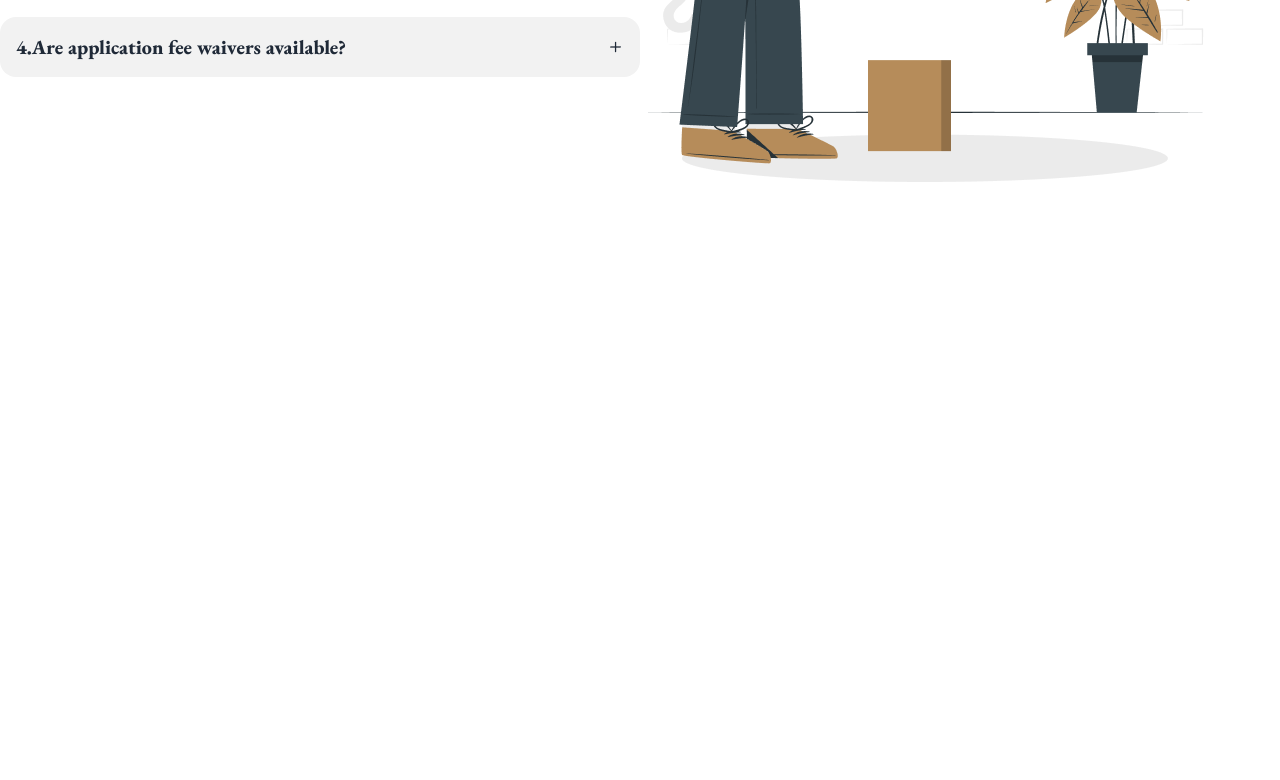
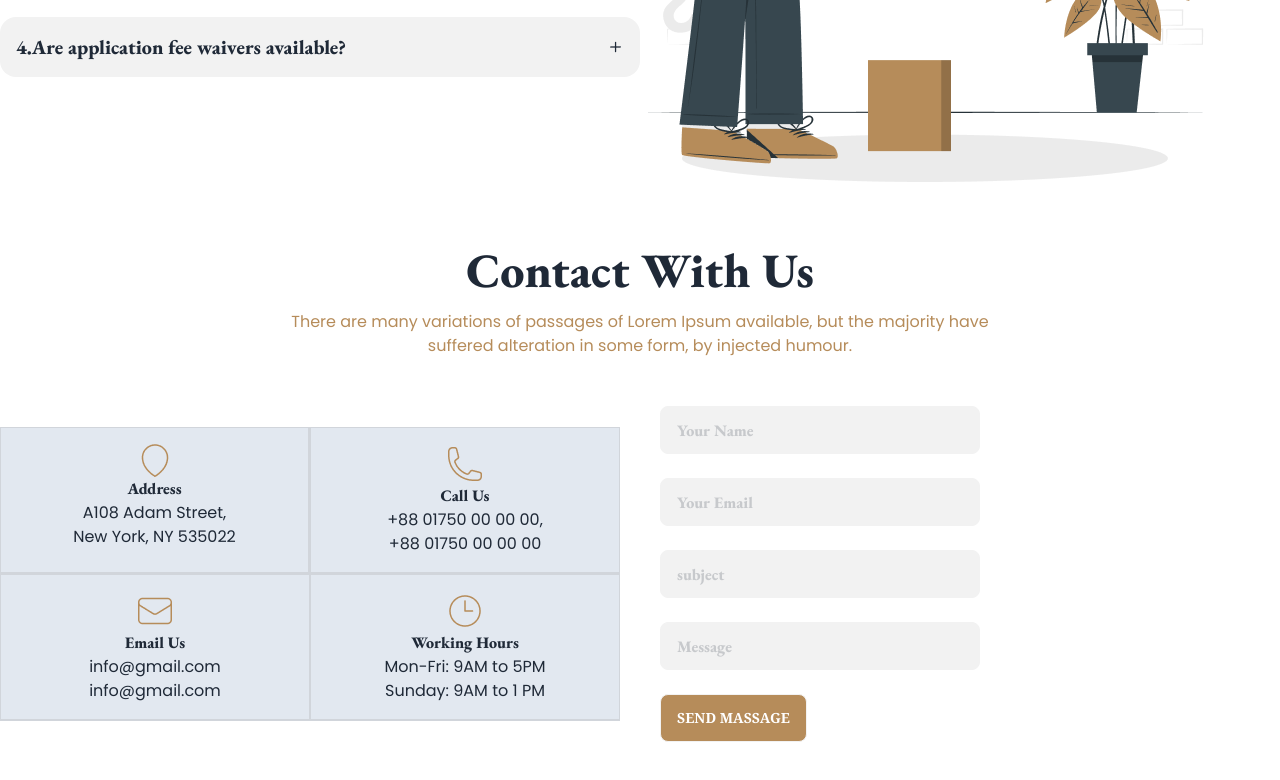
Before and after one commit to tanu200/legal-solution, a plain HTML site: page index.html in a window 1280 px wide. Shown: the part 3442-4222 px from the top of the page. Before the commit the page ends 3672 px from the top, so only its background shows below. Drawn offline with nearby package versions, Linux system fonts and the light colour scheme.

Commit message:
contact us

```diff
--- a/index.html
+++ b/index.html
@@ -358,6 +358,60 @@
             </div>
 
         </section>
+        <!--contact with us-->
+        <section class="my-16">
+            <h1 class="text-5xl text-center ">Contact With Us</h1>
+            <p class="mt-4 text-common-text text-center">There are many variations of passages of Lorem Ipsum available,
+                but the
+                majority have
+                <br> suffered
+                alteration
+                in some form, by injected humour.
+            </p>
+            <div class="flex justify-center items-center my-12 gap-10">
+                <div class="grid grid-cols-1 lg:grid-cols-2 flex-1 text-center">
+                    <div class="bg-slate-200 p-4 border border-r-2 border-b-2  border-gray-300 ">
+                        <img src="images/address.png" alt="" class="mx-auto">
+                        <h3>Address</h3>
+                        <p>A108 Adam Street,</p>
+                        <p>New York, NY 535022</p>
+                    </div>
+                    <div class="bg-slate-200 p-4  border  border-b-2  border-gray-300 ">
+                        <img src="images/call.png" alt="" srcset="" class="mx-auto">
+                        <h3>Call Us</h3>
+                        <p>+88 01750 00 00 00,</p>
+                        <p>+88 01750 00 00 00</p>
+                    </div>
+                    <div class="bg-slate-200 p-4  border  border-b-2  border-gray-300 ">
+                        <img src="images/email.png" alt="" srcset="" class="mx-auto">
+                        <h3>Email Us</h3>
+                        <p>info@gmail.com</p>
+                        <p>info@gmail.com</p>
+                    </div>
+                    <div>
+                        <div class="bg-slate-200 p-4  border  border-b-2  border-gray-300 ">
+                            <img src="images/time.png" alt="" srcset="" class="mx-auto">
+                            <h3>Working Hours</h3>
+                            <p>Mon-Fri: 9AM to 5PM</p>
+                            <p>Sunday: 9AM to 1 PM</p>
+                        </div>
+                    </div>
+
+                </div>
+                <div class="flex-1 space-y-6">
+                    <input type="text" placeholder="Your Name" class="input input-bordered w-full max-w-xs" disabled />
+                    <br>
+                    <input type="text" placeholder="Your Email" class="input input-bordered w-full max-w-xs"
+                        disabled /><br>
+                    <input type="text" placeholder="subject" class="input input-bordered w-full max-w-xs"
+                        disabled /><br>
+
+                    <input type="text" placeholder="Message" class="input input-bordered w-full max-w-xs"
+                        disabled /><br>
+                    <a class="btn bg-primary-button font-serif text-white"> Send massage</a>
+                </div>
+            </div>
+        </section>
     </main>
 </body>
 
```
